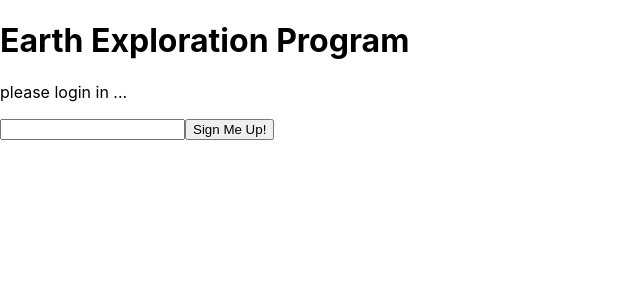
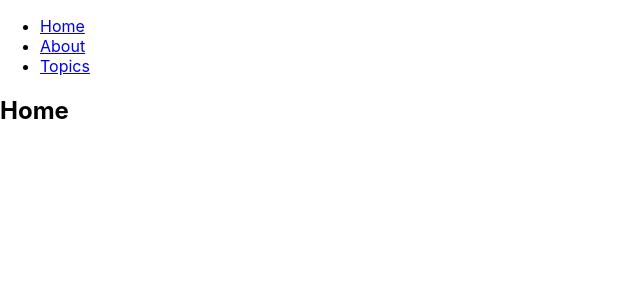
Before and after one commit to qiutian00/react-me, a React app: page / in a window 1280 px wide. Shown: the top 300 px of the page, without its empty margins (0-640 px from the left). Built offline with nearby package versions, Linux system fonts and the light colour scheme.

Commit message:
feat: add router test component

```diff
--- a/package.json
+++ b/package.json
@@ -81,7 +81,8 @@
   "devDependencies": {
     "cz-conventional-changelog": "^2.1.0",
     "less": "^3.9.0",
-    "less-loader": "^5.0.0"
+    "less-loader": "^5.0.0",
+    "react-router-dom": "^5.0.1"
   },
   "config": {
     "commitizen": {
--- a/src/index.js
+++ b/src/index.js
@@ -15,6 +15,8 @@ import SplitPane from './componets/SplitPane';
 import Contacts from './componets/Contacts';
 import Chat from './componets/Chat';
 import SignUpDialog from './componets/SignUpDialog';
+import AppRouter from './router/AppRouter';
+import AppRouter2 from './router/AppRouter2';
 
 // ReactDOM.render(<App />, document.getElementById('root'));
 const element = (
@@ -85,7 +87,8 @@ const listItems = numbers.map((number) =>
 // ReactDOM.render(<NumberList2 numbers={numbers} />, document.getElementById('root'));
 // ReactDOM.render(<Calculator />, document.getElementById('root'));
 // ReactDOM.render(<SplitPane left={<Contacts/>} right={<Chat/>} />, document.getElementById('root'));
-ReactDOM.render(<SignUpDialog title='Earth Exploration Program' message='please login in ... ' />, document.getElementById('root'));// If you want your app to work offline and load faster, you can change
+// ReactDOM.render(<SignUpDialog title='Earth Exploration Program' message='please login in ... ' />, document.getElementById('root'));// If you want your app to work offline and load faster, you can change
+ReactDOM.render(<AppRouter2 />, document.getElementById('root'));// If you want your app to work offline and load faster, you can change
 
 
 // unregister() to register() below. Note this comes with some pitfalls.
--- /dev/null
+++ b/src/router/AppRouter.js
@@ -0,0 +1,48 @@
+import React from 'react';
+import { BrowserRouter as Router, Route, Link } from 'react-router-dom';
+import Calculator from '../componets/Calculator';
+
+function Index() {
+    return <h2>Home</h2>;
+}
+
+function About() {
+    return <h2>About</h2>;
+}
+
+function Users() {
+    return <h2>Users</h2>;
+}
+
+function AppRouter() {
+    return (
+      <Router>
+        <div>
+          <nav>
+            <ul>
+              <li>
+                <Link to="/">Home</Link>
+              </li>
+              <li>
+                <Link to="/about/">About</Link>
+              </li>
+              <li>
+                {/* 流浪器中路径和route中path匹配 */}
+                <Link to="/users_2/">Users</Link>
+              </li>
+              <li>
+                  <Link to="/calc/">calc</Link>
+              </li>
+            </ul>
+          </nav>
+
+          <Route path="/" exact component={Index} />
+          <Route path="/about/" component={About} />
+          <Route path="/users_2/" component={Users} />
+          <Route path="/calc/" component={Calculator} />
+        </div>
+      </Router>
+    );
+  }
+
+  export default AppRouter;
--- /dev/null
+++ b/src/router/AppRouter2.js
@@ -0,0 +1,70 @@
+import React from "react";
+import { BrowserRouter as Router, Route, Link } from "react-router-dom";
+
+function AppRouter2() {
+  return (
+    <Router>
+      <div>
+        <Header />
+
+        <Route exact path="/" component={Home} />
+        <Route path="/about" component={About} />
+        <Route path="/topics" component={Topics} />
+      </div>
+    </Router>
+  );
+}
+
+function Home() {
+  return <h2>Home</h2>;
+}
+
+function About() {
+  return <h2>About</h2>;
+}
+
+function Topic({ match }) {
+  return <h3>Requested Param: {match.params.id}</h3>;
+}
+
+function Topics({ match }) {
+  return (
+    <div>
+      <h2>Topics</h2>
+
+      <ul>
+        <li>
+          <Link to={`${match.url}/components`}>Components</Link>
+        </li>
+        <li>
+          <Link to={`${match.url}/props-v-state`}>Props v. State</Link>
+        </li>
+      </ul>
+
+      <Route path={`${match.path}/:id`} component={Topic} />
+      <Route
+        exact
+        path={match.path}
+        render={() => <h3>Please select a topic.</h3>}
+      />
+    </div>
+  );
+}
+
+function Header() {
+  return (
+    <ul>
+      <li>
+        <Link to="/">Home</Link>
+      </li>
+      <li>
+        <Link to="/about">About</Link>
+      </li>
+      <li>
+        <Link to="/topics">Topics</Link>
+      </li>
+    </ul>
+  );
+}
+
+export default AppRouter2;
```
